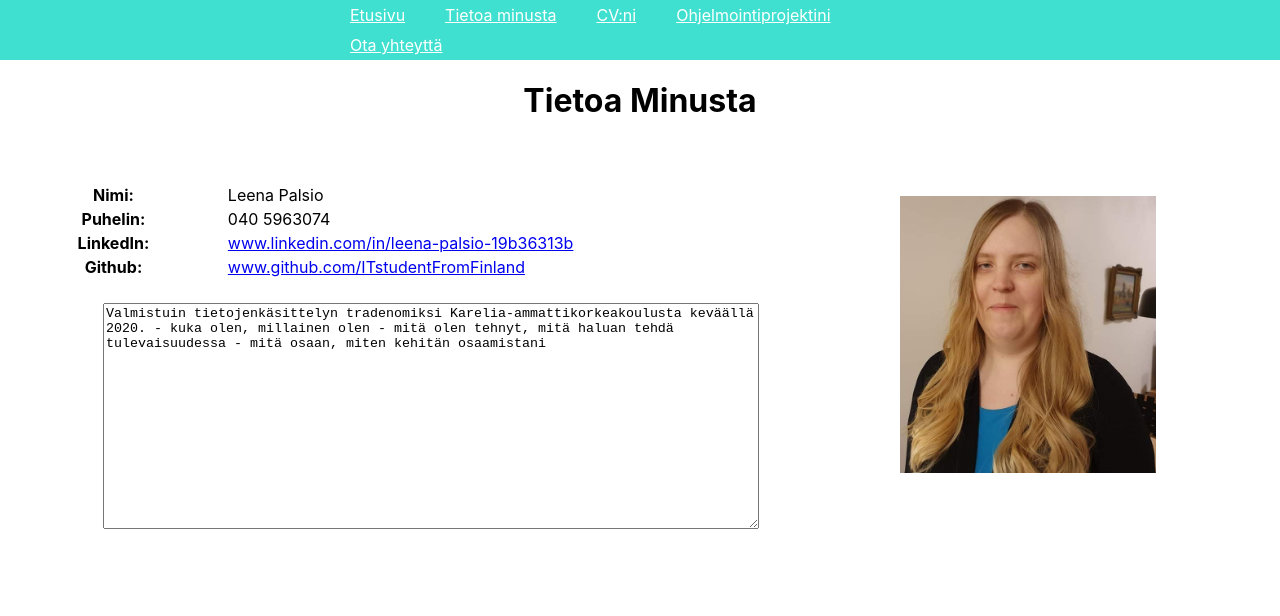
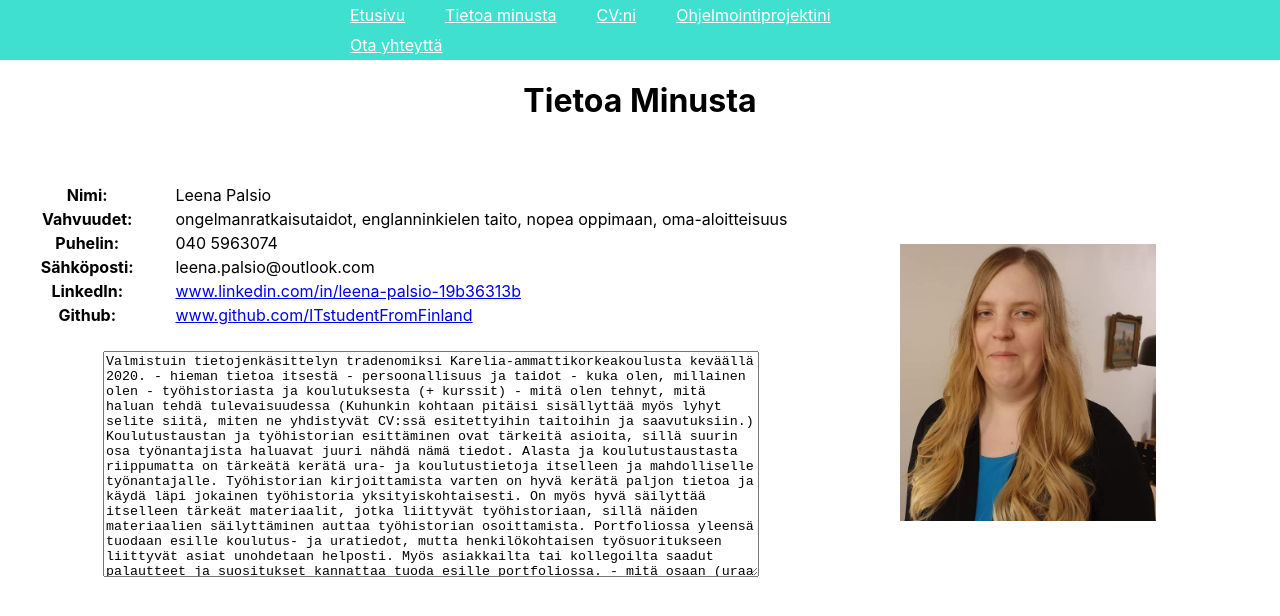
Before and after one commit to ITstudentFromFinland/My-Portfolio, a React (Create React App) app: page /about-me in a window 1280 px wide. Shown: the top 616 px of the page. Built offline with nearby package versions, Linux system fonts and the light colour scheme.

Commit message:
adjustments

```diff
--- a/public/index.html
+++ b/public/index.html
@@ -24,7 +24,7 @@
       work correctly both with client-side routing and a non-root public URL.
       Learn how to configure a non-root public URL by running `npm run build`.
     -->
-    <title>React App</title>
+    <title>My Portfolio</title>
   </head>
   <body>
     <noscript>You need to enable JavaScript to run this app.</noscript>
--- a/src/App.js
+++ b/src/App.js
@@ -1,6 +1,8 @@
 import React from 'react';
 import {BrowserRouter as Router, Route, Switch} from 'react-router-dom'
 import './App.css';
+
+import background from "./Images/YorkshireGirl.jpg"
 
 import NavBar from "./Components/NavBar";
 import AboutMe from "./Components/AboutMe";
@@ -10,7 +12,11 @@ import Contact from "./Components//Contact/Contact.js";
 import Mobidogi from "./Components/Mobidogi.js";
 import TravelPlanner from "./Components/TravelPlanner.js";
 
-const Home = (props) => <header class="header"><h1>Tervetuloa portfoliooni!</h1></header>
+const Home = (props) =>
+<body>
+  <header class="header"><h1>Tervetuloa portfoliooni!</h1></header>
+  <img src={background} class="background" />
+</body>
 
 function App() {
   return (
--- a/src/Components/AboutMe.js
+++ b/src/Components/AboutMe.js
@@ -17,8 +17,16 @@ export default function AboutMe(props) {
                     <td>Leena Palsio</td>
                 </tr>
                 <tr>
+                    <th>Vahvuudet:</th>
+                    <td>ongelmanratkaisutaidot, englanninkielen taito, nopea oppimaan, oma-aloitteisuus</td>
+                </tr>
+                <tr>
                     <th>Puhelin:</th>
                     <td>040 5963074</td>
+                </tr>
+                <tr>
+                    <th>Sähköposti:</th>
+                    <td>leena.palsio@outlook.com</td>
                 </tr>
                 <tr>
                     <th>LinkedIn:</th>
@@ -36,9 +44,22 @@ export default function AboutMe(props) {
                 <tr>
                     <th>
                 <textarea class="text-area" readOnly>Valmistuin tietojenkäsittelyn tradenomiksi Karelia-ammattikorkeakoulusta keväällä 2020.
+                                                     - hieman tietoa itsestä
+                                                     - persoonallisuus ja taidot
                                                      - kuka olen, millainen olen
+                                                     - työhistoriasta ja koulutuksesta (+ kurssit)
                                                      - mitä olen tehnyt, mitä haluan tehdä tulevaisuudessa
-                                                     - mitä osaan, miten kehitän osaamistani
+                                                     (Kuhunkin kohtaan pitäisi sisällyttää myös lyhyt selite siitä, miten ne yhdistyvät CV:ssä esitettyihin taitoihin ja saavutuksiin.)
+                                                     Koulutustaustan ja työhistorian esittäminen ovat tärkeitä asioita, sillä suurin osa työnantajista
+                                                    haluavat juuri nähdä nämä tiedot. Alasta ja koulutustaustasta riippumatta on tärkeätä kerätä
+                                                    ura- ja koulutustietoja itselleen ja mahdolliselle työnantajalle. Työhistorian kirjoittamista
+                                                    varten on hyvä kerätä paljon tietoa ja käydä läpi jokainen työhistoria yksityiskohtaisesti. On
+                                                    myös hyvä säilyttää itselleen tärkeät materiaalit, jotka liittyvät työhistoriaan, sillä näiden
+                                                    materiaalien säilyttäminen auttaa työhistorian osoittamista. Portfoliossa yleensä tuodaan
+                                                    esille koulutus- ja uratiedot, mutta henkilökohtaisen työsuoritukseen liittyvät asiat unohdetaan helposti.
+
+                                                    Myös asiakkailta tai kollegoilta saadut palautteet ja suositukset kannattaa tuoda esille portfoliossa.
+                                                     - mitä osaan (uraa koskevat), miten kehitän osaamistani
                 </textarea>
                     </th>
                 </tr>
--- a/src/Components/Contact/Contact.js
+++ b/src/Components/Contact/Contact.js
@@ -1,4 +1,5 @@
 import "./Contact.css";
+//import "./Contact.html";
 
 export default function Contact(props) {
 
```
Also changed, not shown: public/manifest.json, src/Images/YorkshireGirl.jpg (added).
